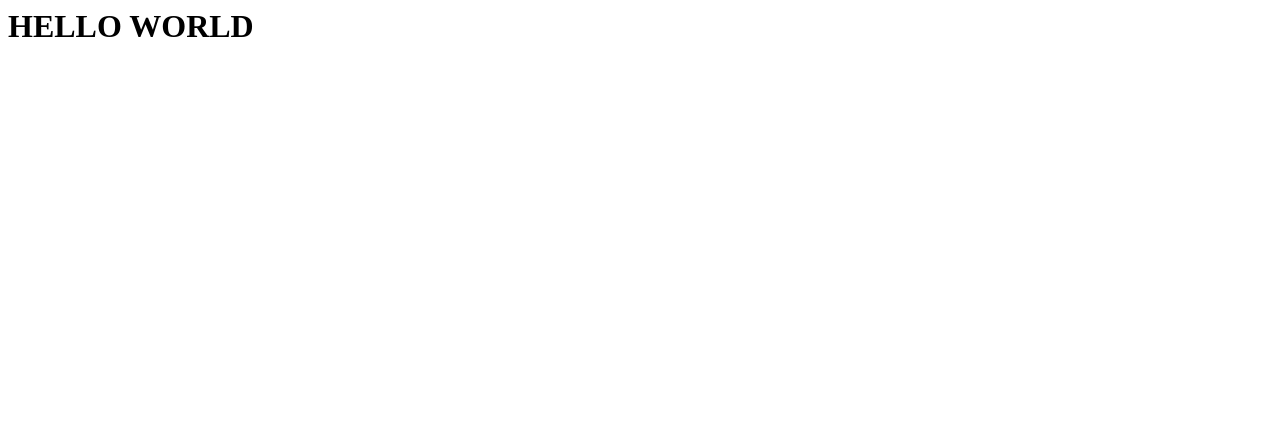
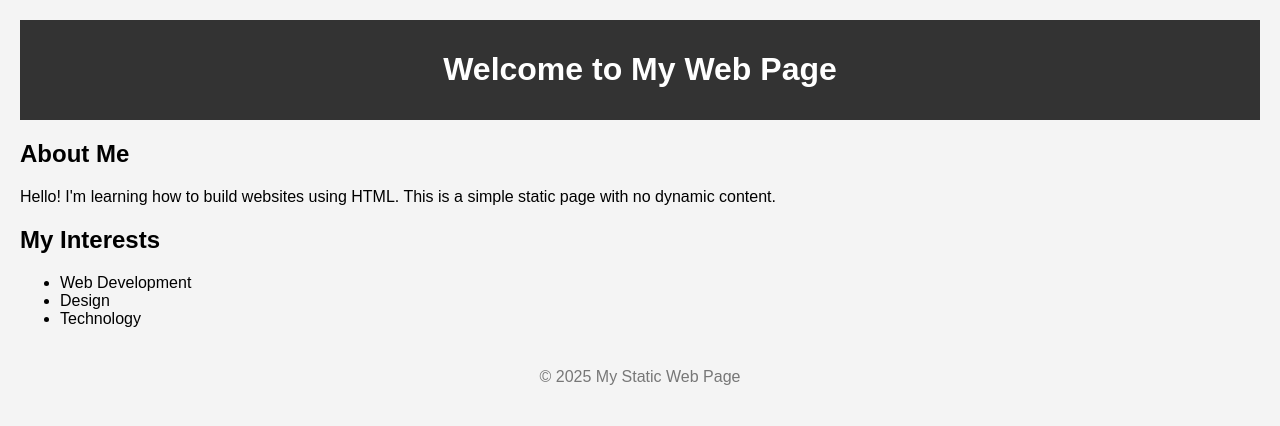
Before and after one commit to sudhanshu-byte/siddhipatil, a plain HTML site: page index.html in a window 1280 px wide. Drawn offline with Linux system fonts and the light colour scheme.

Commit message:
Update index.html

```diff
--- a/index.html
+++ b/index.html
@@ -1,5 +1,51 @@
-<html>
+<!DOCTYPE html>
+<html lang="en">
+<head>
+  <meta charset="UTF-8">
+  <meta name="viewport" content="width=device-width, initial-scale=1">
+  <title>My Static Web Page</title>
+  <style>
+    body {
+      font-family: Arial, sans-serif;
+      background-color: #f4f4f4;
+      margin: 0;
+      padding: 20px;
+    }
+    header {
+      background-color: #333;
+      color: white;
+      padding: 10px 0;
+      text-align: center;
+    }
+    main {
+      margin-top: 20px;
+    }
+    footer {
+      margin-top: 40px;
+      text-align: center;
+      color: #777;
+    }
+  </style>
+</head>
 <body>
-<h1>HELLO WORLD</h1>
+  <header>
+    <h1>Welcome to My Web Page</h1>
+  </header>
+
+  <main>
+    <h2>About Me</h2>
+    <p>Hello! I'm learning how to build websites using HTML. This is a simple static page with no dynamic content.</p>
+
+    <h2>My Interests</h2>
+    <ul>
+      <li>Web Development</li>
+      <li>Design</li>
+      <li>Technology</li>
+    </ul>
+  </main>
+
+  <footer>
+    <p>&copy; 2025 My Static Web Page</p>
+  </footer>
 </body>
 </html>
```
